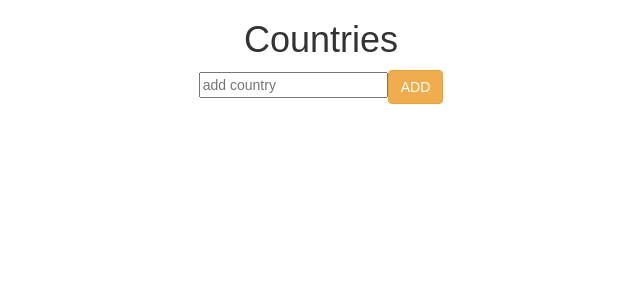
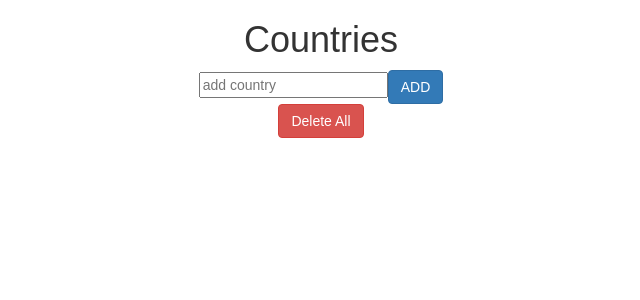
Before and after one commit to ValerieThoma/redux-react-lab, a React (Create React App) app: page / in a window 1280 px wide. Shown: the top 300 px of the page, without its empty margins (319-959 px from the left). Built offline with nearby package versions, Linux system fonts and the light colour scheme.

Commit message:
delete all button added and working

```diff
--- a/src/containers/Countries.js
+++ b/src/containers/Countries.js
@@ -6,11 +6,12 @@ import { bindActionCreators } from 'redux';
 
 class Countries extends Component{
 
+
 	componentDidMount(){
 		console.log('component did mount')
 		var currentList = localStorage.getItem('list')
 		const json = JSON.parse(currentList, 10)//means parsing in decimal base
-		console.log("after parse from localStorage ", json, typeof(json))
+		console.log("from localStorage ", json, typeof(json))
 		if (json){ //if json exists and not null => run action to get history
 			this.props.getHistory(json);
 		}
--- a/src/containers/CountriesAdd.js
+++ b/src/containers/CountriesAdd.js
@@ -2,12 +2,22 @@ import React, { Component } from 'react';
 import { connect } from 'react-redux';
 import AddCountryAction from '../actions/AddCountryAction';
 import { bindActionCreators } from 'redux';
+import DeleteAllAction from '../actions/DeleteAllAction';
 
 
 class AddCountry extends Component{
 	constructor(){
 		super();
 		this.addCountry = this.addCountry.bind(this);
+		this.deleteAll = this.deleteAll.bind(this);
+	}
+
+
+	deleteAll(event){
+		// console.log('delete all')
+		const json = localStorage.clear();
+		console.log(json)
+		this.props.deleteall() // dispatching to action to delete
 	}
 
 
@@ -26,8 +36,9 @@ class AddCountry extends Component{
 			 <h1>Countries</h1>
 		        <form onSubmit={this.addCountry}>
 		          <input id="new-country" type="text" placeholder="add country"/>
-		          <button type="submit" className="btn btn-warning">ADD</button>
+		          <button type="submit" className="btn btn-primary">ADD</button>
 		        </form>
+		        <button type="submit" className="btn btn-danger" onClick={this.deleteAll}>Delete All</button>
 		    </div>
 		)
 	}
@@ -35,7 +46,8 @@ class AddCountry extends Component{
 }
 function mapDispatchToProps(dispatch){
 	return bindActionCreators({
-		 countries: AddCountryAction
+		deleteall: DeleteAllAction,
+		countries: AddCountryAction
 	},dispatch);
 }
 
--- a/src/reducers/CountriesReducer.js
+++ b/src/reducers/CountriesReducer.js
@@ -5,9 +5,12 @@ export default function(state=[], action){
 		newState.push(action.payload)//pushing it in
 		return newState
 	}else if(action.type === "GET_HISTORY"){
+		console.log(action.payload)
 		return action.payload
-	}
-	else{
+	}else if (action.type === "DELETE_ALL"){
+		console.log("current state", [...state]);
+		return [];
+	}else{
 		return state;
 	}
 }
```
